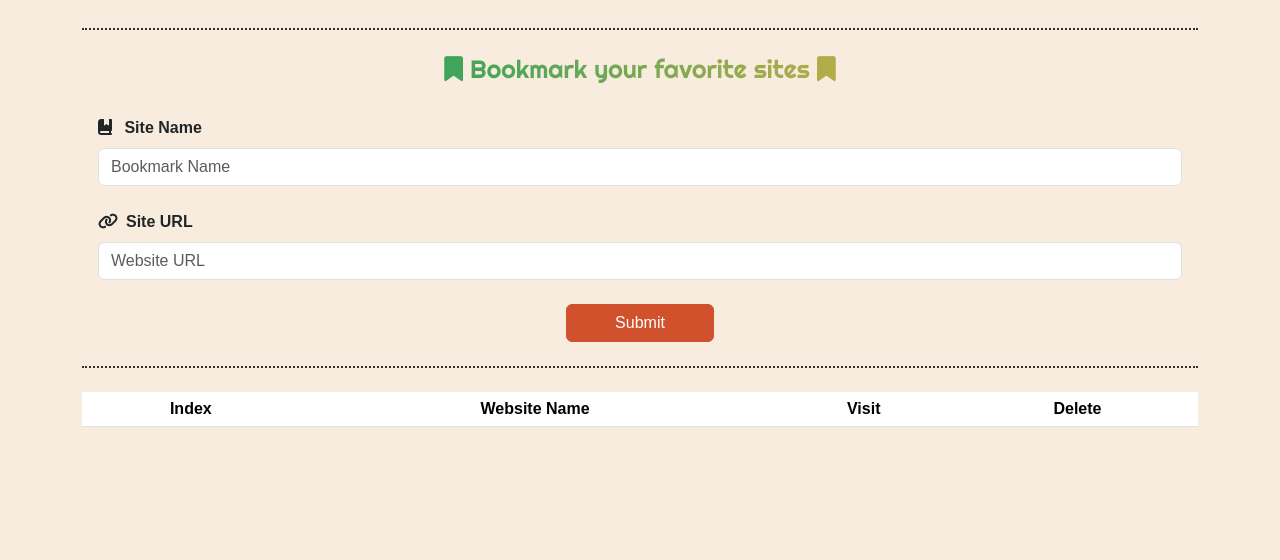
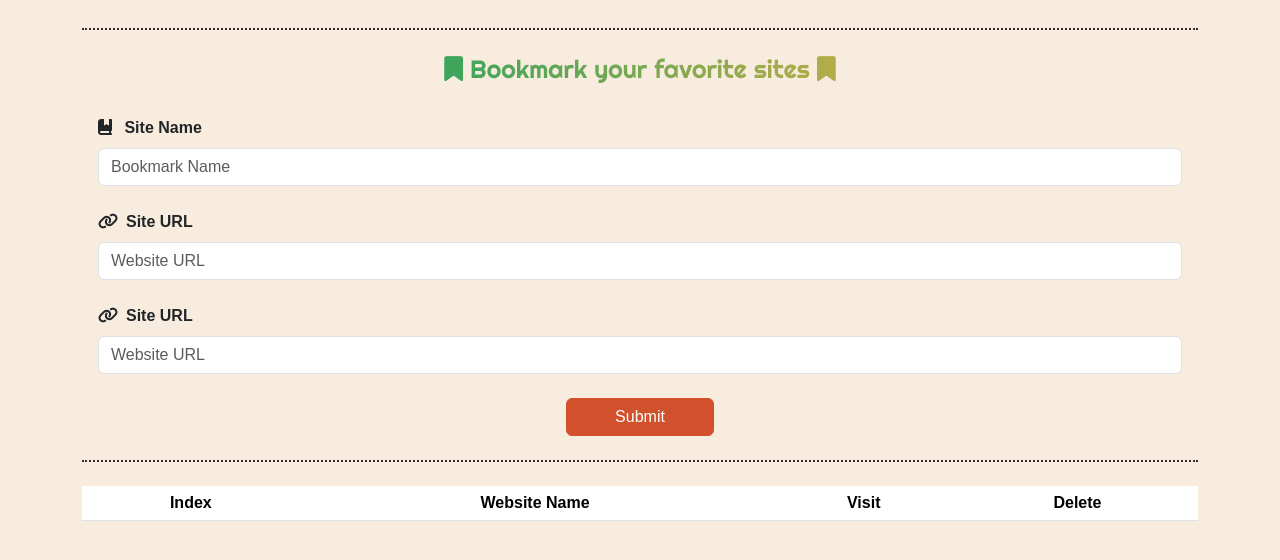
Before and after one commit to Mohamed-Afia/Route-Task-2, a plain HTML site: page index.html in a window 1280 px wide. Shown: the part 152-712 px from the top of the page. Drawn offline with Linux system fonts and the light colour scheme; a web font is replaced by a local one.

Commit message:
second commit

```diff
--- a/index.html
+++ b/index.html
@@ -37,6 +37,14 @@
             <i class="fa-solid fa-link pe-2"></i>Site URL</label>
           <input type="url" placeholder="Website URL" class="form-control" id="bookmarkURL" />
         </div>
+
+        <div class="site-url w-100 d-flex flex-column justify-content-center">
+          <label for="bookmarkURL" class="pb-2 fw-semibold">
+            <i class="fa-solid fa-link pe-2"></i>Site URL</label>
+          <input type="url" placeholder="Website URL" class="form-control" id="bookmarkURL" />
+        </div>
+
+
         <button class="btn btn-submit px-5" id="submitBtn">Submit</button>
       </div>
       <table class="table mt-4 text-center bg-light">
```
